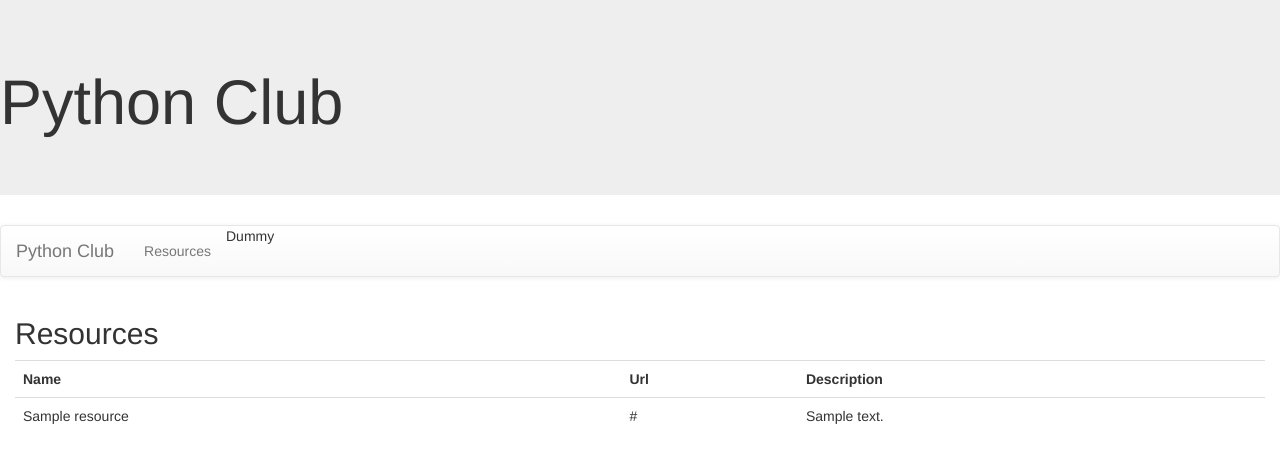
After one commit to BE379/ITC172, a Django app: page /Club/resources.html/ in a window 1280 px wide. The commit adds this page. Shown: the top 463 px of the page. Run offline with Django 3.2, Linux system fonts and the light colour scheme; tables that the repository leaves empty hold one stand-in row (values such as "Sample post"); some libraries are stand-ins or nearby versions.

Commit message:
add Assignment 5

```diff
--- a/PythonClub/Club/templates/base.html
+++ b/PythonClub/Club/templates/base.html
@@ -18,7 +18,7 @@
                 <a class="navbar-brand" href="{% url 'index' %}">Python Club</a>
             </div>
             <ul class="nav navbar-nav">
-                <li>Dummy</li>
+                <li><a href='{% url "resources" %}'>Resources</a></li>
                 <li>Dummy</li>
             </ul>
         </div>
--- /dev/null
+++ b/PythonClub/Club/templates/club/resources.html
@@ -0,0 +1,20 @@
+{% extends 'base.html' %}
+{% block content %}
+<h2>Resources</h2>
+<table class='table'>
+    <tr>
+        <th>Name</th>
+        <th>Url</th>
+        <th>Description</th>
+    </tr>
+    {% for item in resource_list %}
+        <tr>
+            <td>{{ item.resourcename }}</td>
+            <td>{{ item.resourceurl }}</td>
+            <td>{{ item.resourcedescription }}</td>
+        </tr>
+
+    {% endfor %}
+</table>
+
+{% endblock %}
--- a/PythonClub/Club/urls.py
+++ b/PythonClub/Club/urls.py
@@ -3,4 +3,5 @@ from . import views
 
 urlpatterns=[
     path('', views.index, name='index'),
+    path('resources.html/', views.resources, name='resources')
 ]
--- a/PythonClub/Club/views.py
+++ b/PythonClub/Club/views.py
@@ -1,5 +1,10 @@
 from django.shortcuts import render
+from .models import Resource
 
 # Create your views here.
 def index (request):
     return render(request, 'club/index.html')
+
+def resources (request):
+    resource_list=Resource.objects.all()
+    return render(request, 'Club/resources.html', {'resource_list': resource_list})
```
